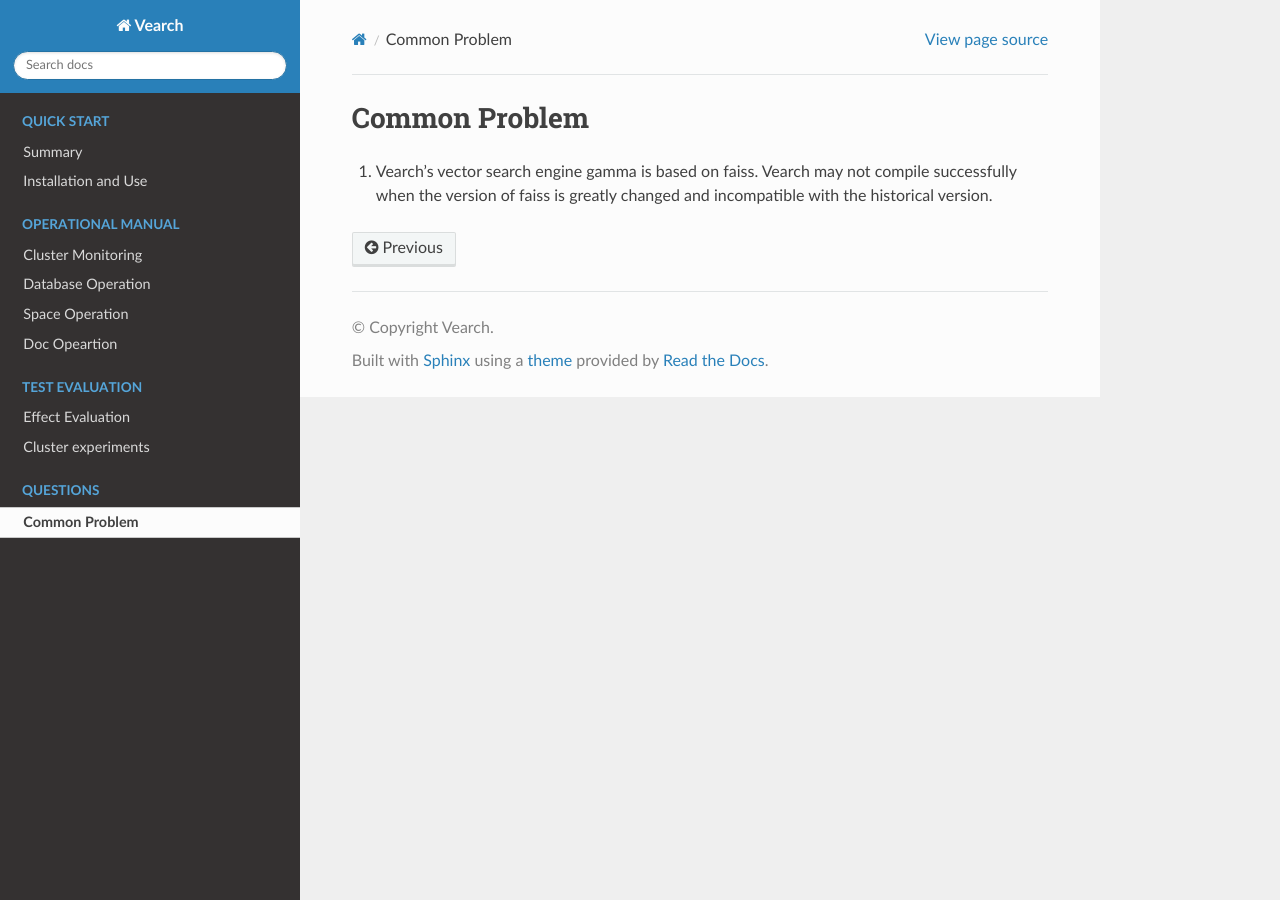
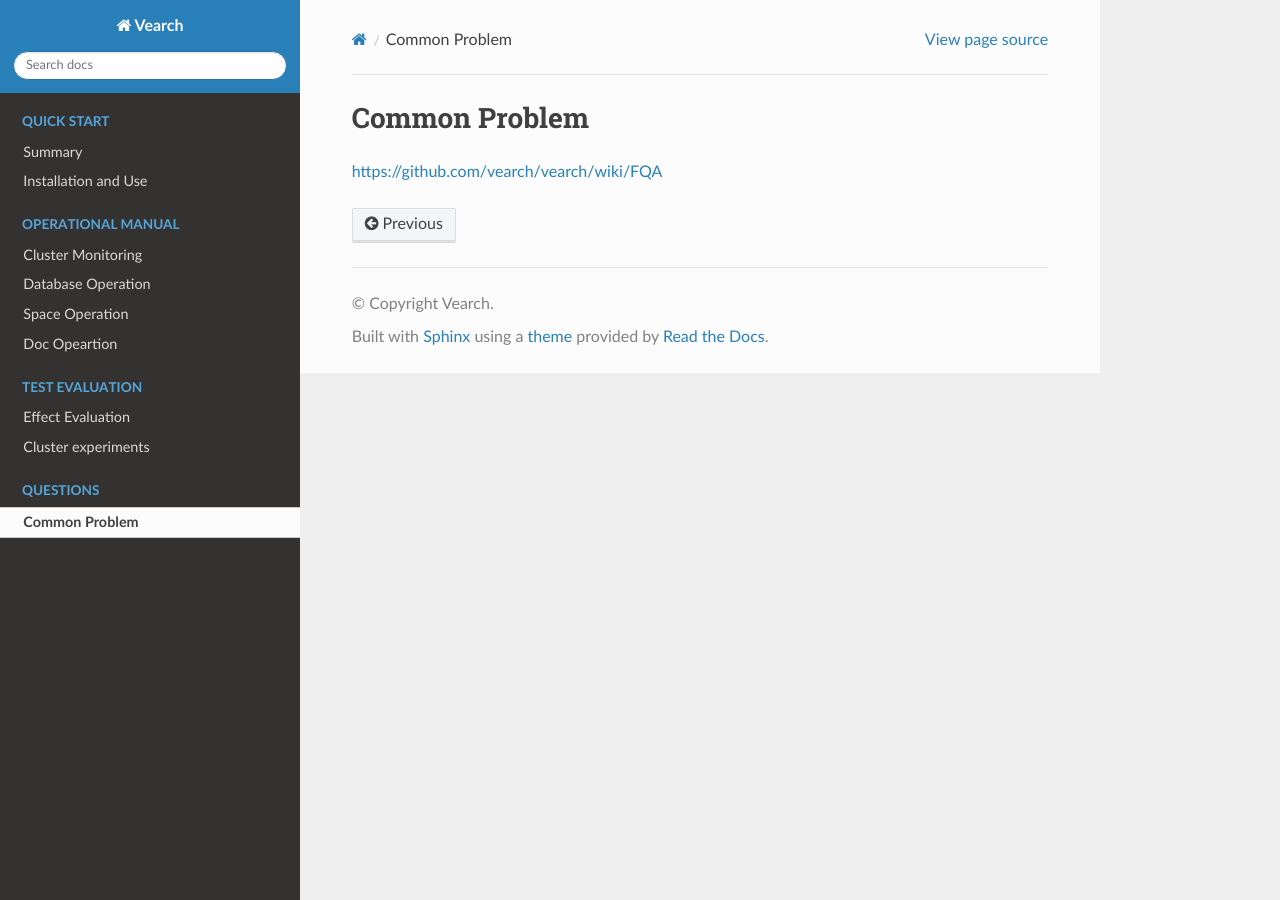
Before and after one commit to vearch/en_docs, a Sphinx documentation site: the page built from docs/source/faq.rst, in a window 1280 px wide. Built offline with Sphinx 7.4.7 and the Read the Docs theme 2.0.0, drawn with Linux system fonts in a browser that asks for light colours; pages that are not in the unit, such as notebooks, are missing from menus.

Commit message:
add faq links

```diff
--- a/docs/source/faq.rst
+++ b/docs/source/faq.rst
@@ -1,4 +1,4 @@
 Common Problem
 ================
 
-1. Vearch's vector search engine gamma is based on faiss. Vearch may not compile successfully when the version of faiss is greatly changed and incompatible with the historical version.
+https://github.com/vearch/vearch/wiki/FQA
--- a/docs/source/use_op/cluster_status.rst
+++ b/docs/source/use_op/cluster_status.rst
@@ -66,7 +66,7 @@ The operation command is as follows:
 ::
 
   export ETCDCTL_API=3
-# The principle of etcd mirroring is to read the key row by row and write it to another cluster. Among them: sourceMasterIP is a node of the original cluster master, and targetMasterIP is a node of the target cluster master.
+  # The principle of etcd mirroring is to read the key row by row and write it to another cluster. Among them: sourceMasterIP is a node of the original cluster master, and targetMasterIP is a node of the target cluster master.
   # ETCDCTL_API=3 ./etcdctl make-mirror target --endpoints=source
   ETCDCTL_API=3 ./etcdctl make-mirror ${targetMasterIP}:2370 --endpoints=${sourceMasterIP}:2370
 
--- a/docs/source/use_op/op_doc.rst
+++ b/docs/source/use_op/op_doc.rst
@@ -12,6 +12,7 @@ Single Insertion
 --------
 
 document/upsert
+--------
 If primary_id is set, the specified primary key will be used. If not set, generated by Vearch.
 
 If the _id specified when inserting already exists, the existing data is updated; otherwise, it is inserted.
```
Also changed, not shown: other parts of docs/source/use_op/op_doc.rst (+1 -1 lines).
